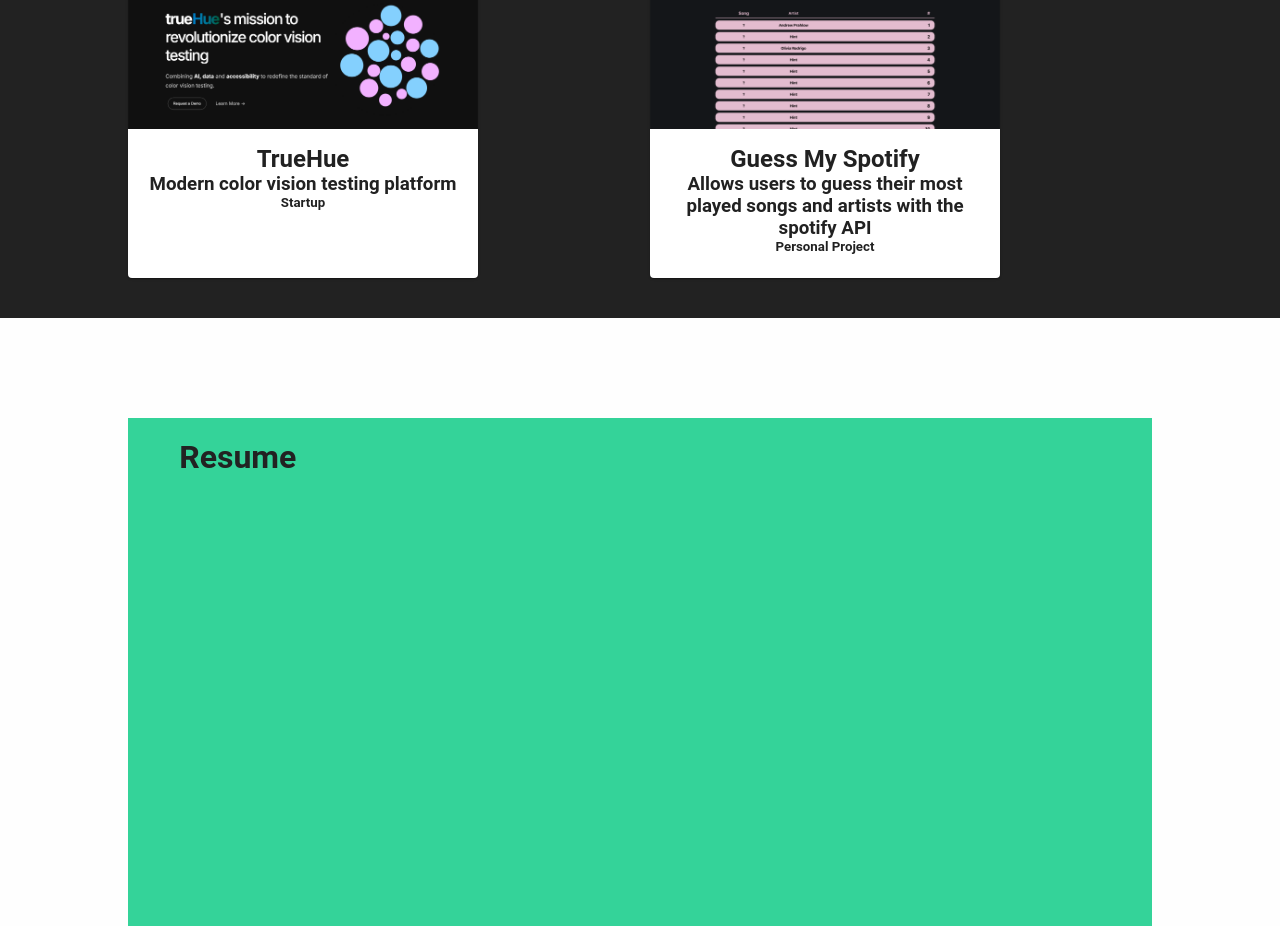
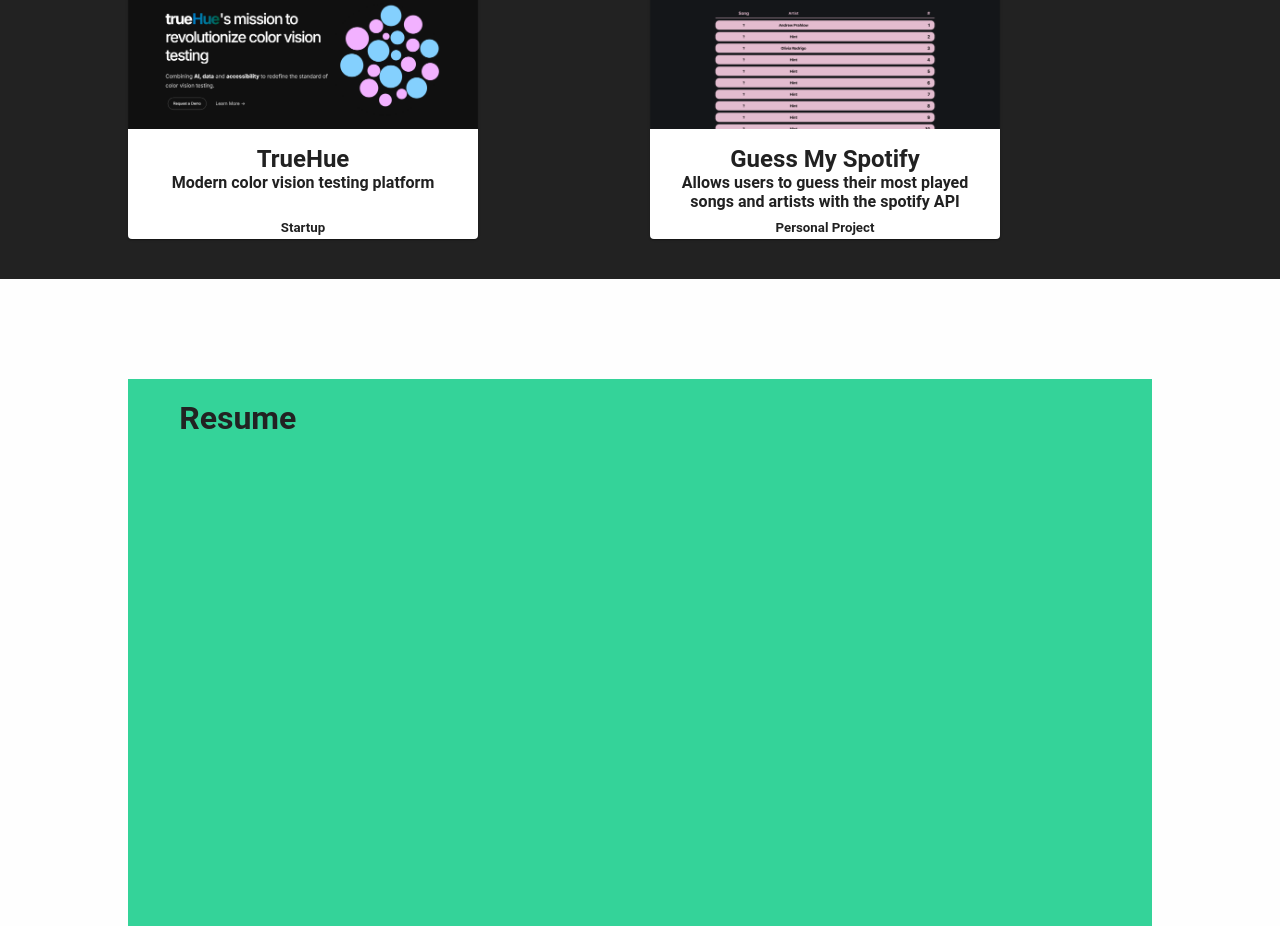
Before and after one commit to BenjaminSiri/bensiri-site, a React (Create React App) app in the folder client/: page / in a window 1280 px wide. Shown: the part 1060-1986 px from the top of the page. Built offline with nearby package versions, Linux system fonts and the light colour scheme.

Commit message:
Adjust project card style

```diff
--- a/client/src/components/ProjectCard.tsx
+++ b/client/src/components/ProjectCard.tsx
@@ -6,11 +6,19 @@ import { Accent, Accent2, Dark, Light } from "../globalStyles";
 const StyledCard = styled(Card)`
     background-color: ${Light};
     max-width: 350px;
+    height: 250px;
 
     &:hover{
         transform: translateY(-10px);
         transition: transform 0.2s ease-in-out;
     }
+`;
+
+const StyledCardContent = styled(CardContent)`
+    display: flex;
+    flex-direction: column;
+    justify-content: space-between;
+    height: 90px;
 `;
 
 interface ProjectCardProps {
@@ -35,11 +43,13 @@ const ProjectCard: React.FC<ProjectCardProps> = ({title, description, type, link
                 image={image}
                 alt={title}
             />
-            <CardContent>
-                <h2>{title}</h2>
-                <h3>{description}</h3>
+            <StyledCardContent>
+                <div>
+                    <h2>{title}</h2>
+                    <h4>{description}</h4>
+                </div>
                 <h5>{type}</h5>
-            </CardContent>
+            </StyledCardContent>
         </StyledCard>
     );
 }
```
